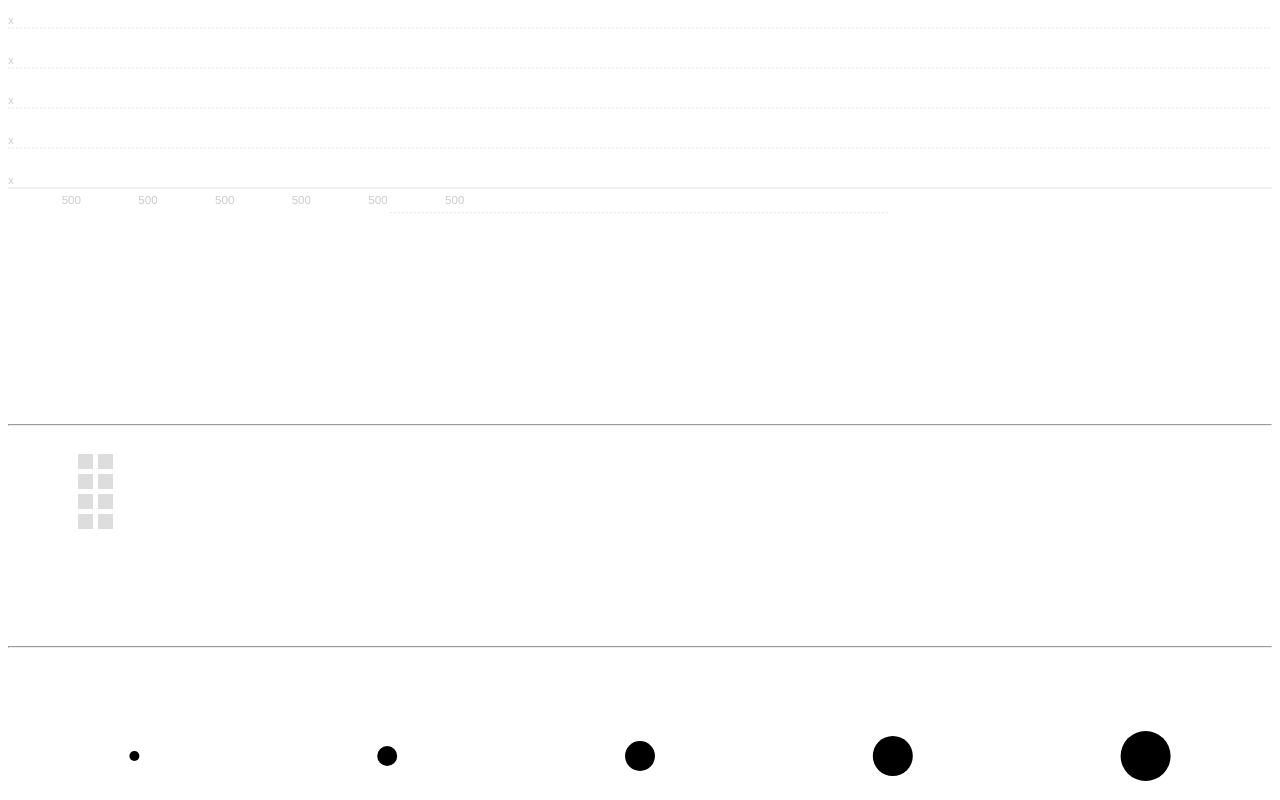
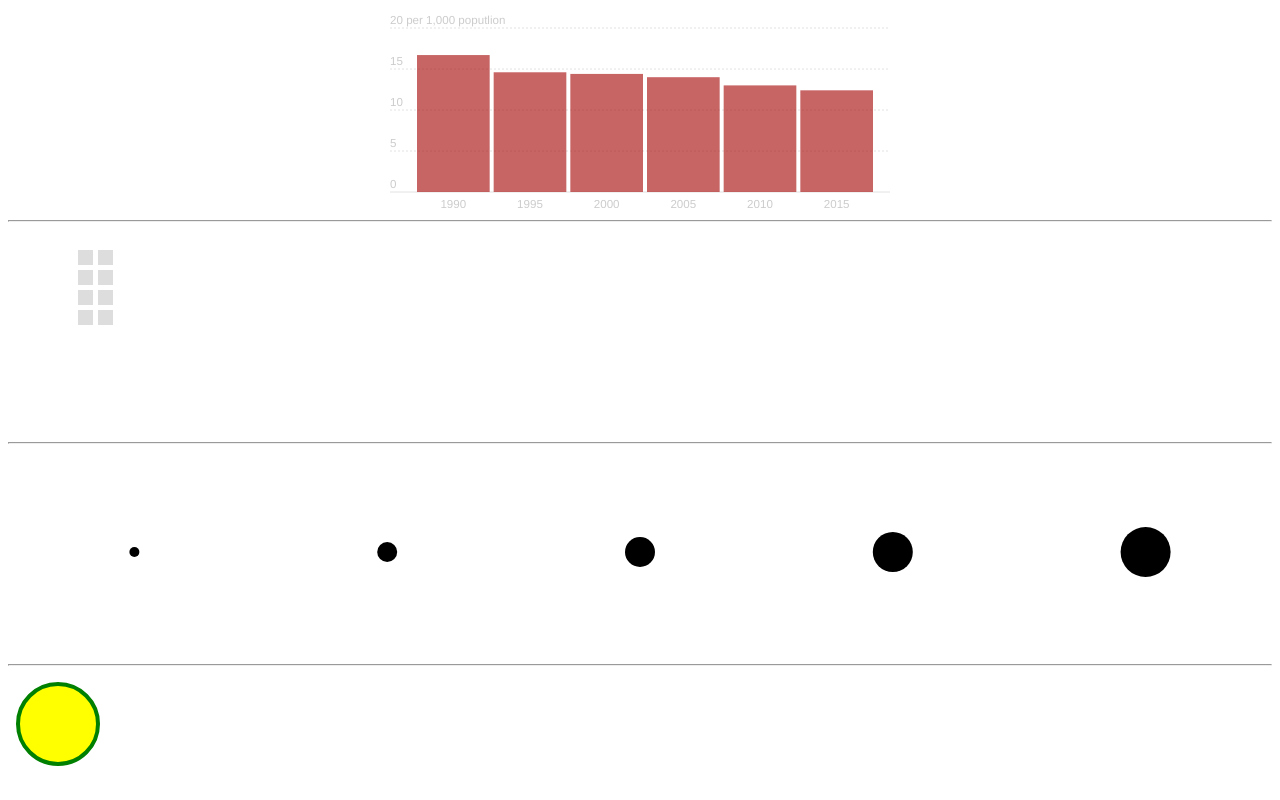
Before and after one commit to adamwbowman/svelte-charts, a Svelte app: page / in a window 1280 px wide. Shown: the top 800 px of the page. Built offline with nearby package versions, Linux system fonts and the light colour scheme.

Commit message:
finished bar chart

```diff
--- a/src/App.svelte
+++ b/src/App.svelte
@@ -32,30 +32,32 @@ let width = 500;
 let height = 200;
 
 $: xScale = scaleLinear()
-	// .domain([0, xTicks.length])
-	// .range([padding.left, width - padding.right]);
-	.domain([0, 6])
-	.range([25, 485]);
+	.domain([0, xTicks.length])
+	.range([padding.left, width - padding.right]);
+	// .domain([0, 6])
+	// .range([25, 485]);
 
 $: yScale = scaleLinear()
-	// .domain([0, Math.max.apply(null, yTicks)])
-	// .range([height - padding.bottom, padding.top]);
-	.domain([0, 20])
-	.range([180, 20])
+	.domain([0, Math.max.apply(null, yTicks)])
+	.range([height - padding.bottom, padding.top]);
+	// .domain([0, 20])
+	// .range([180, 20])
 
 $: innerWidth = width - (padding.left + padding.right);
 $: barWidth = innerWidth / xTicks.length;
 </script>
 
 <main>
-<svg width="600" height="100">
+<!-- working -->
+<div class="chart" bind:clientWidth={width} bind:clientHeight={height}>
+<svg>
 	<!-- y axis -->
 	<g class="axis y-axis">
 		{#each yTicks as tick}
 		<g class="tick tick-{tick}"
 		transform="translate(0, {yScale(tick)})">
 			<line x2="100%"></line>
-			<text y="-4">x</text>
+			<text y="-4">{tick} {tick === 20 ? ' per 1,000 poputlion' : ''}</text>
 		</g>
 		{/each}
 	</g>
@@ -64,33 +66,22 @@ $: barWidth = innerWidth / xTicks.length;
 		{#each points as point, i}
 			<g class="tick"
 			transform="translate({xScale(i)},{height})">
-				<text x="{barWidth/2}" y="-4">{width}</text>
+				<text x="{barWidth/2}" y="-4">{point.year}</text>
 			</g>
 		{/each}
 	</g>
+	<g class='bars'>
+		{#each points as point, i}
+			<rect
+				x="{xScale(i) + 2}"
+				y="{yScale(point.birthrate)}"
+				width="{barWidth - 4}"
+				height="{yScale(0) - yScale(point.birthrate)}"
+			></rect>
+		{/each}
+	</g>
 </svg>
-<!-- working -->
-	<div class="chart">
-		<svg>
-			<!-- y axis -->
-			<g class="axis y-axis">
-				<g class="tick">
-					<line x2="100%"></line>
-					<text y="-4"></text>
-				</g>
-			</g>
-			<g class="axis x-axis">
-				<g class="tick">
-					<line x2="100%" transform=""></line>
-					<text x="" y="-4"></text>
-				</g>
-			</g>
-			<g class="bars">
-				<rect x="" y="" width="" height=""></rect>
-			</g>
-
-		</svg>
-	</div><hr>
+</div><hr>
 <!-- gray boxes -->
 	<svg width="800" height="200">
 		<g transform="translate(70, 20)">
```
